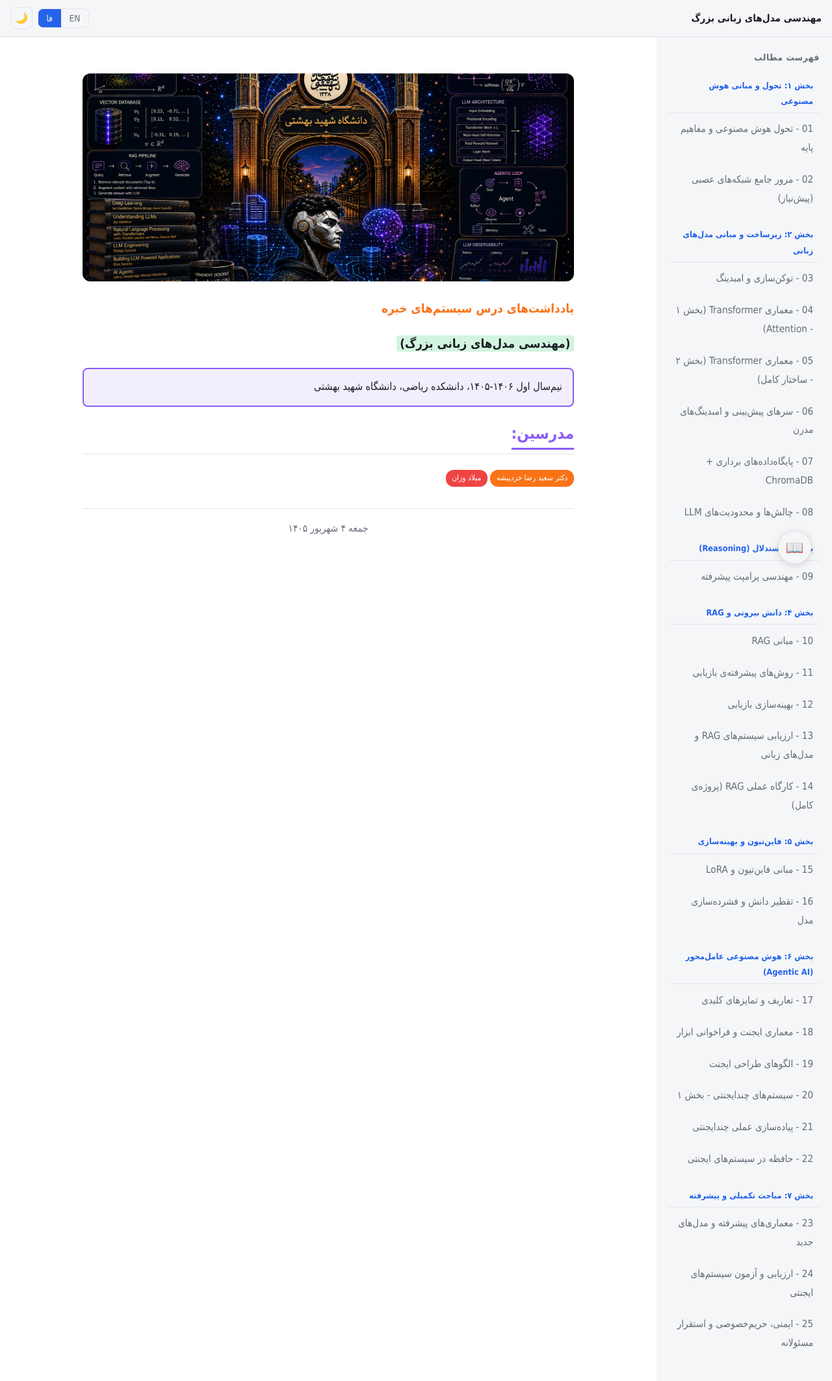
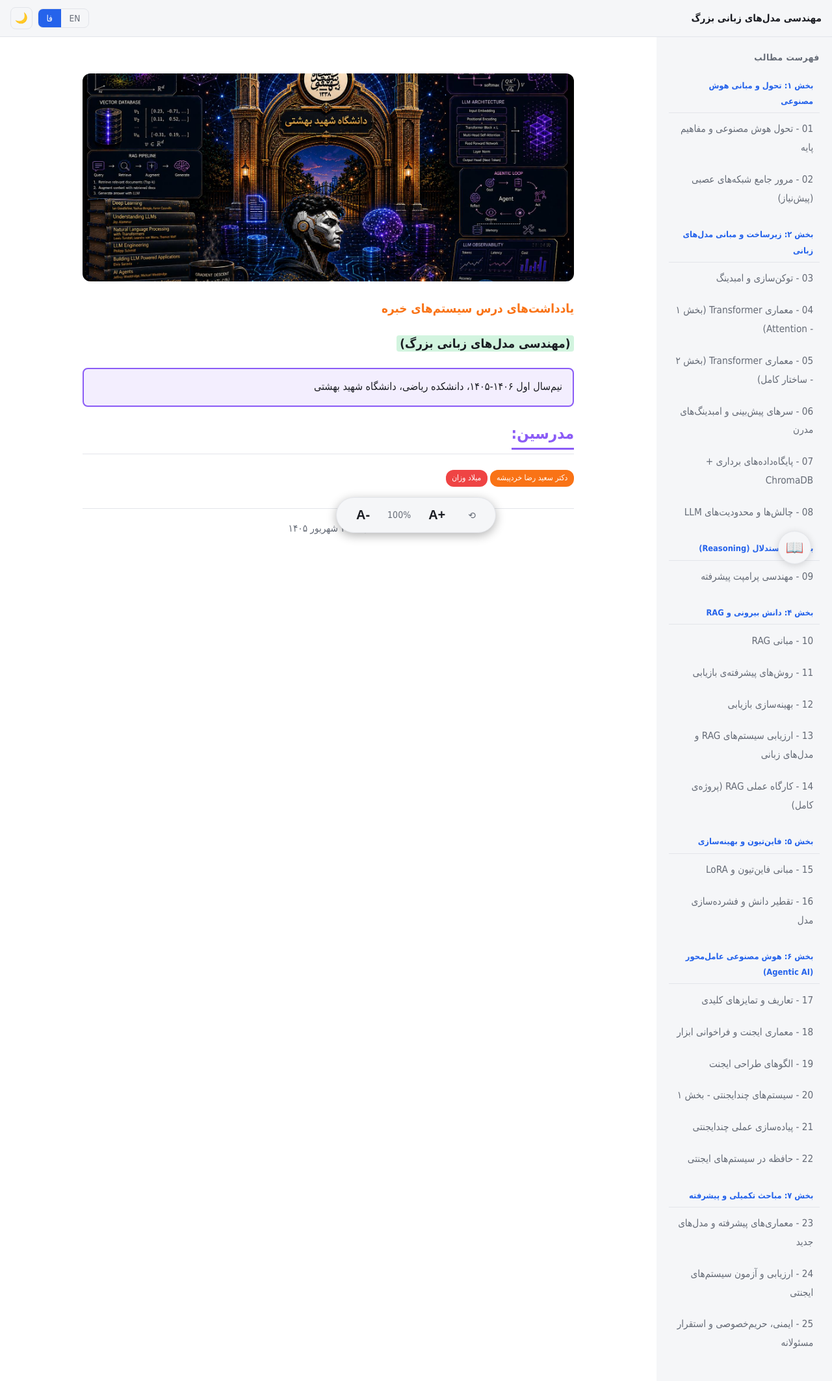
Before and after one commit to sbu-llm/notes, a Jekyll site: the page built from index.md, in a window 1280 px wide. Shown: the whole page at 65% size. Built offline with Jekyll 4.4.1, drawn with Linux system fonts in a browser that asks for light colours; a style sheet for code colours, icons or effects is not loaded.

Commit message:
Update default.html

```diff
--- a/_layouts/default.html
+++ b/_layouts/default.html
@@ -116,6 +116,17 @@
   </button>
   <!-- ============================================ -->
 
+<!-- ============================================ -->
+<!-- کنترل‌های تنظیم سایز فونت در حالت خواندن     -->
+<!-- ============================================ -->
+<div id="reader-controls" style="display: none; position: fixed; bottom: 80px; left: 50%; transform: translateX(-50%); background: var(--panel); padding: 10px 20px; border-radius: 30px; box-shadow: 0 4px 15px rgba(0,0,0,0.3); z-index: 1000; display: flex; gap: 15px; align-items: center; border: 1px solid var(--border);">
+  <button type="button" id="font-decrease" style="background: none; border: none; color: var(--text); font-size: 20px; cursor: pointer; padding: 5px 10px; font-weight: bold;">A-</button>
+  <span id="font-size-display" style="color: var(--muted); font-size: 14px; min-width: 40px; text-align: center;">100%</span>
+  <button type="button" id="font-increase" style="background: none; border: none; color: var(--text); font-size: 20px; cursor: pointer; padding: 5px 10px; font-weight: bold;">A+</button>
+  <button type="button" id="font-reset" style="background: none; border: none; color: var(--muted); font-size: 14px; cursor: pointer; padding: 5px 10px;">⟲</button>
+</div>
+
+
   <script src="{{ '/assets/js/site.js' | relative_url }}" defer></script>
   <script src="{{ '/assets/js/slides.js' | relative_url }}" defer></script>
 
@@ -213,6 +224,93 @@
           readerBtn.textContent = '✕';
         }
       }
+
+
+// ============================================
+// کنترل سایز فونت در حالت خواندن
+// ============================================
+var readerControls = document.getElementById('reader-controls');
+var fontIncrease = document.getElementById('font-increase');
+var fontDecrease = document.getElementById('font-decrease');
+var fontReset = document.getElementById('font-reset');
+var fontSizeDisplay = document.getElementById('font-size-display');
+
+var currentFontSize = parseInt(localStorage.getItem('reader-font-size')) || 100;
+
+function applyFontSize(size) {
+  currentFontSize = Math.min(Math.max(size, 70), 150);
+  document.documentElement.style.setProperty('--reader-font-size', currentFontSize + '%');
+  localStorage.setItem('reader-font-size', currentFontSize);
+  if (fontSizeDisplay) {
+    fontSizeDisplay.textContent = currentFontSize + '%';
+  }
+}
+
+function toggleReaderControls(show) {
+  if (readerControls) {
+    readerControls.style.display = show ? 'flex' : 'none';
+  }
+}
+
+// اعمال سایز فونت ذخیره شده
+applyFontSize(currentFontSize);
+
+// اصلاح event listener دکمه reader mode
+if (readerBtn) {
+  // حذف event listener قبلی و اضافه کردن جدید
+  var newReaderBtn = readerBtn.cloneNode(true);
+  readerBtn.parentNode.replaceChild(newReaderBtn, readerBtn);
+
+  newReaderBtn.addEventListener('click', function() {
+    isReaderMode = !isReaderMode;
+    document.body.classList.toggle('reader-mode', isReaderMode);
+    newReaderBtn.classList.toggle('active', isReaderMode);
+    newReaderBtn.textContent = isReaderMode ? '✕' : '📖';
+    localStorage.setItem('reader-mode', isReaderMode ? 'true' : 'false');
+
+    // نمایش/مخفی کردن کنترل‌های سایز فونت
+    toggleReaderControls(isReaderMode);
+
+    if (window.MathJax && window.MathJax.typesetPromise) {
+      setTimeout(function() {
+        MathJax.typesetPromise().catch(function(err) {
+          console.warn('MathJax typeset failed:', err);
+        });
+      }, 100);
+    }
+  });
+
+  // بازیابی وضعیت
+  var savedReaderMode = localStorage.getItem('reader-mode');
+  if (savedReaderMode === 'true') {
+    isReaderMode = true;
+    document.body.classList.add('reader-mode');
+    newReaderBtn.classList.add('active');
+    newReaderBtn.textContent = '✕';
+    toggleReaderControls(true);
+  }
+}
+
+// دکمه افزایش فونت
+if (fontIncrease) {
+  fontIncrease.addEventListener('click', function() {
+    applyFontSize(currentFontSize + 5);
+  });
+}
+
+// دکمه کاهش فونت
+if (fontDecrease) {
+  fontDecrease.addEventListener('click', function() {
+    applyFontSize(currentFontSize - 5);
+  });
+}
+
+// دکمه بازنشانی (ریست)
+if (fontReset) {
+  fontReset.addEventListener('click', function() {
+    applyFontSize(100);
+  });
+}
 
       // ============================================
       // تغییر زبان با هدایت به نسخه دیگر
```
